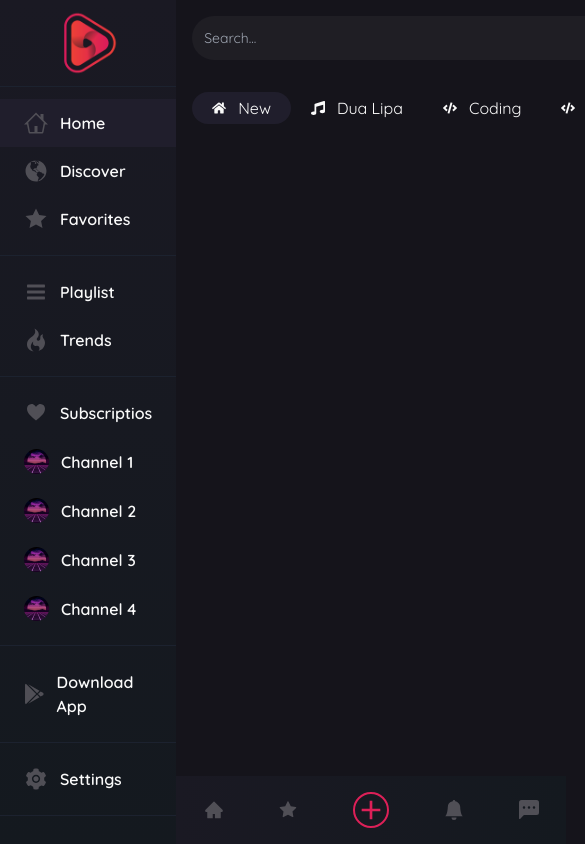
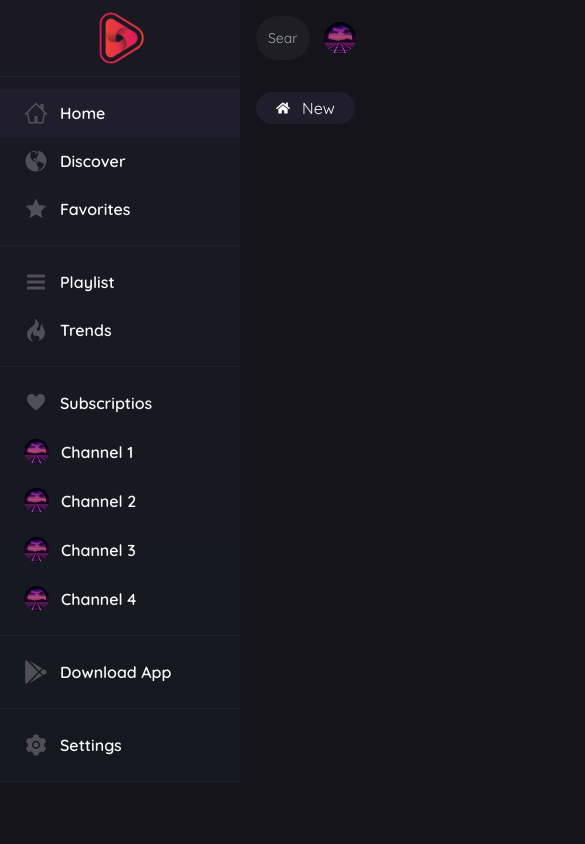
Before and after one commit to juanfrawn/proplay, a Next.js app: page / in a window 390 px wide. Shown: the top 844 px of the page, 585 px wide, since content can reach past the window. Built offline with nearby package versions, Linux system fonts and the light colour scheme.

Commit message:
:bug: [FIX] Layout responsive

```diff
--- a/src/components/Layout.jsx
+++ b/src/components/Layout.jsx
@@ -5,12 +5,13 @@ import Sidebar from "./Sidebar";
 const Layout = ({ children }) => {
   return (
     <>
-      <div className="flex">
+      <div className="grid grid-cols-layout">
         <Sidebar />
-        <div>
+        <div className="">
+        <main>
           <Nabvar />
-          <NavbarBottom />
-          <main>{children}</main>
+          {children}
+        </main>
         </div>
       </div>
     </>
--- a/src/components/Sidebar.jsx
+++ b/src/components/Sidebar.jsx
@@ -21,7 +21,7 @@ function Sidebar() {
   const [sidebarTextVisibility, setSidebarTextVisibility] = useState(true);
 
   return (
-    <div className={`h-screen bg-gradient-to-b from-primary-light to-primary-lighter transition-all ${sidebarVisibility ? 'sidebar__open' : 'sidebar__close'}`}>
+    <div className={`bg-gradient-to-b from-primary-light to-primary-lighter overflow-y-auto transition-all ${sidebarVisibility ? 'sidebar__open' : 'sidebar__close'}`}>
       <a
         onClick={() => {
           if(sidebarVisibility) {
@@ -35,7 +35,7 @@ function Sidebar() {
           }
         }}
         className='flex justify-center py-2 border-b border-border'>
-          <Image src="/logo.png" alt="logo" width={70} height={70} />
+          <Image src="/logo.png" alt="logo" width={60} height={60} />
         </a>
       <div className='font-bold'>
         <ul className='py-3 border-b border-border'>
@@ -62,6 +62,7 @@ function Sidebar() {
         <ul className='py-3 border-b border-border'>
           <li className='flex items-center py-3 px-6'><AiFillSetting className={`text-2xl text-icons ${sidebarVisibility ? 'mr-3' : ''}`} /><span className={sidebarTextVisibility ? '' : 'hidden'}>Settings</span></li>
         </ul>
+
       </div>
     </div>
   )
--- a/tailwind.config.js
+++ b/tailwind.config.js
@@ -31,6 +31,7 @@ module.exports = {
       gridTemplateColumns: {
         '13': 'minmax(70px, 100px) minmax(110px, 1fr) minmax(100px, 200px)',
         'navbar': '1fr minmax(50px, max-content)',
+        'layout': 'minmax(0, max-content) minmax(0, 1fr)'
       },
       spacing: {
         '76': '300px',
```
